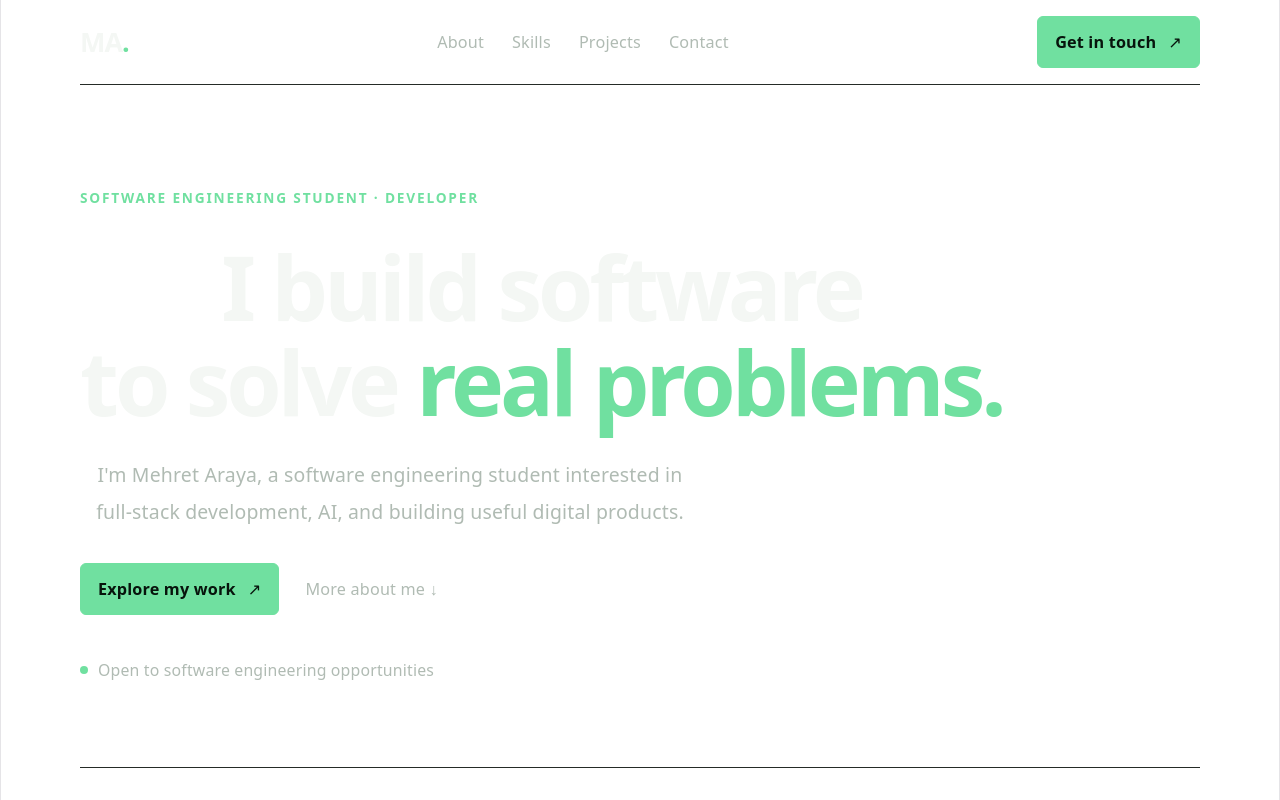
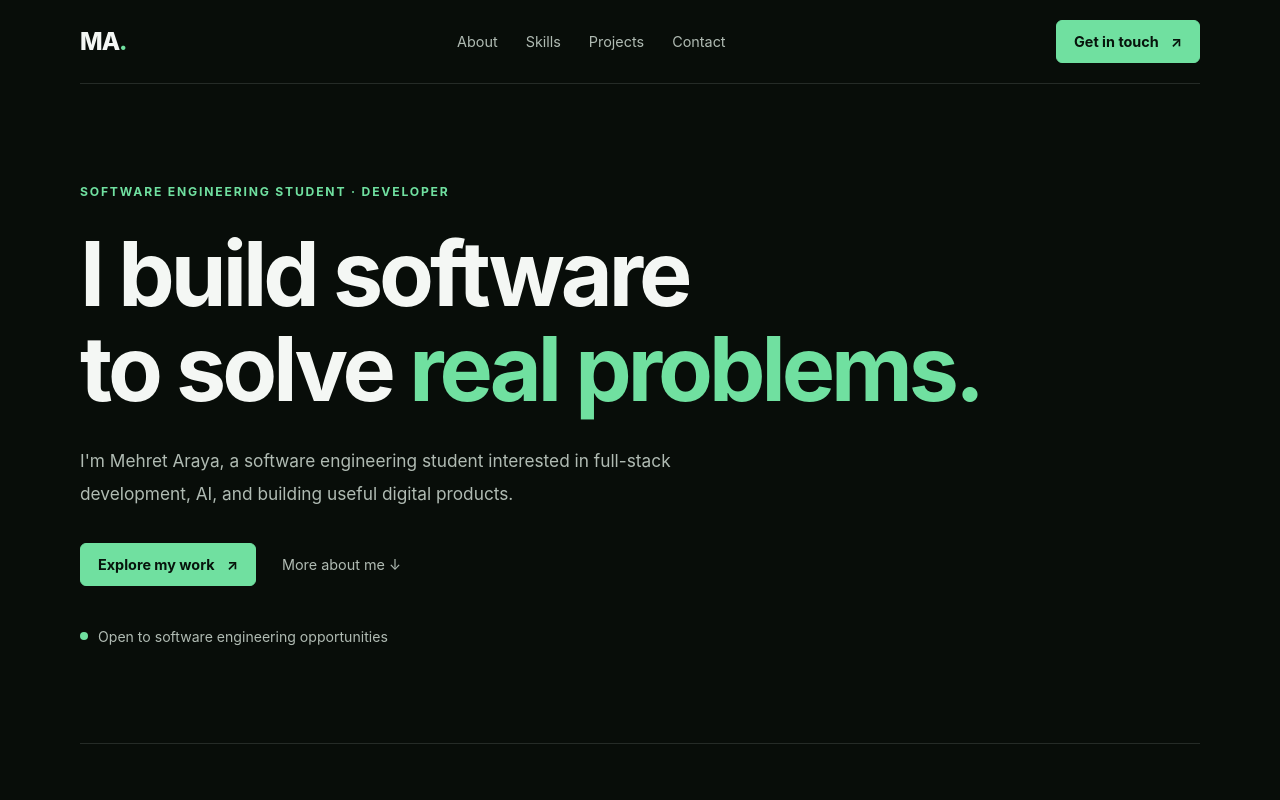
Before and after one commit to Mehret-araya/mehret-araya-portfolio, a React (Vite) app: page / in a window 1280 px wide. Shown: the top 800 px of the page. Built offline with nearby package versions, Linux system fonts and the light colour scheme.

Commit message:
style: align global styles with portfolio theme

```diff
--- a/src/index.css
+++ b/src/index.css
@@ -1,111 +1,81 @@
 :root {
-  --text: #6b6375;
-  --text-h: #08060d;
-  --bg: #fff;
-  --border: #e5e4e7;
-  --code-bg: #f4f3ec;
-  --accent: #aa3bff;
-  --accent-bg: rgba(170, 59, 255, 0.1);
-  --accent-border: rgba(170, 59, 255, 0.5);
-  --social-bg: rgba(244, 243, 236, 0.5);
-  --shadow:
-    rgba(0, 0, 0, 0.1) 0 10px 15px -3px, rgba(0, 0, 0, 0.05) 0 4px 6px -2px;
-
-  --sans: system-ui, 'Segoe UI', Roboto, sans-serif;
-  --heading: system-ui, 'Segoe UI', Roboto, sans-serif;
-  --mono: ui-monospace, Consolas, monospace;
-
-  font: 18px/145% var(--sans);
-  letter-spacing: 0.18px;
-  color-scheme: light dark;
-  color: var(--text);
-  background: var(--bg);
+  font-family: Inter, Arial, sans-serif;
+  color: #f4f7f4;
+  background: #080d09;
   font-synthesis: none;
   text-rendering: optimizeLegibility;
   -webkit-font-smoothing: antialiased;
   -moz-osx-font-smoothing: grayscale;
+  font-weight: 400;
 
-  @media (max-width: 1024px) {
-    font-size: 16px;
-  }
+  --page-bg: #080d09;
+  --surface: #101712;
+  --text-primary: #f4f7f4;
+  --text-secondary: #b0bbb3;
+  --accent: #70e0a0;
+  --border: #252b27;
 }
 
-@media (prefers-color-scheme: dark) {
-  :root {
-    --text: #9ca3af;
-    --text-h: #f3f4f6;
-    --bg: #16171d;
-    --border: #2e303a;
-    --code-bg: #1f2028;
-    --accent: #c084fc;
-    --accent-bg: rgba(192, 132, 252, 0.15);
-    --accent-border: rgba(192, 132, 252, 0.5);
-    --social-bg: rgba(47, 48, 58, 0.5);
-    --shadow:
-      rgba(0, 0, 0, 0.4) 0 10px 15px -3px, rgba(0, 0, 0, 0.25) 0 4px 6px -2px;
-  }
+* {
+  box-sizing: border-box;
+}
 
-  #social .button-icon {
-    filter: invert(1) brightness(2);
-  }
+html {
+  min-width: 320px;
+  scroll-behavior: smooth;
+  scroll-padding-top: 24px;
 }
 
 body {
+  min-width: 320px;
+  min-height: 100vh;
   margin: 0;
+  background: var(--page-bg);
 }
 
-#root {
-  width: 1126px;
-  max-width: 100%;
-  margin: 0 auto;
-  text-align: center;
-  border-inline: 1px solid var(--border);
-  min-height: 100svh;
-  display: flex;
-  flex-direction: column;
-  box-sizing: border-box;
+body,
+button,
+input,
+textarea {
+  font-family: Inter, Arial, sans-serif;
+}
+
+a {
+  color: inherit;
+}
+
+a:focus-visible,
+button:focus-visible {
+  outline: 2px solid var(--accent);
+  outline-offset: 4px;
+}
+
+::selection {
+  color: #07140c;
+  background: var(--accent);
 }
 
 h1,
-h2 {
-  font-family: var(--heading);
-  font-weight: 500;
-  color: var(--text-h);
+h2,
+h3,
+p {
+  overflow-wrap: break-word;
 }
 
-h1 {
-  font-size: 56px;
-  letter-spacing: -1.68px;
-  margin: 32px 0;
-  @media (max-width: 1024px) {
-    font-size: 36px;
-    margin: 20px 0;
+img {
+  max-width: 100%;
+}
+
+@media (prefers-reduced-motion: reduce) {
+  html {
+    scroll-behavior: auto;
+  }
+
+  *,
+  *::before,
+  *::after {
+    transition-duration: 0.01ms !important;
+    animation-duration: 0.01ms !important;
+    animation-iteration-count: 1 !important;
   }
 }
-h2 {
-  font-size: 24px;
-  line-height: 118%;
-  letter-spacing: -0.24px;
-  margin: 0 0 8px;
-  @media (max-width: 1024px) {
-    font-size: 20px;
-  }
-}
-p {
-  margin: 0;
-}
-
-code,
-.counter {
-  font-family: var(--mono);
-  display: inline-flex;
-  border-radius: 4px;
-  color: var(--text-h);
-}
-
-code {
-  font-size: 15px;
-  line-height: 135%;
-  padding: 4px 8px;
-  background: var(--code-bg);
-}
```
